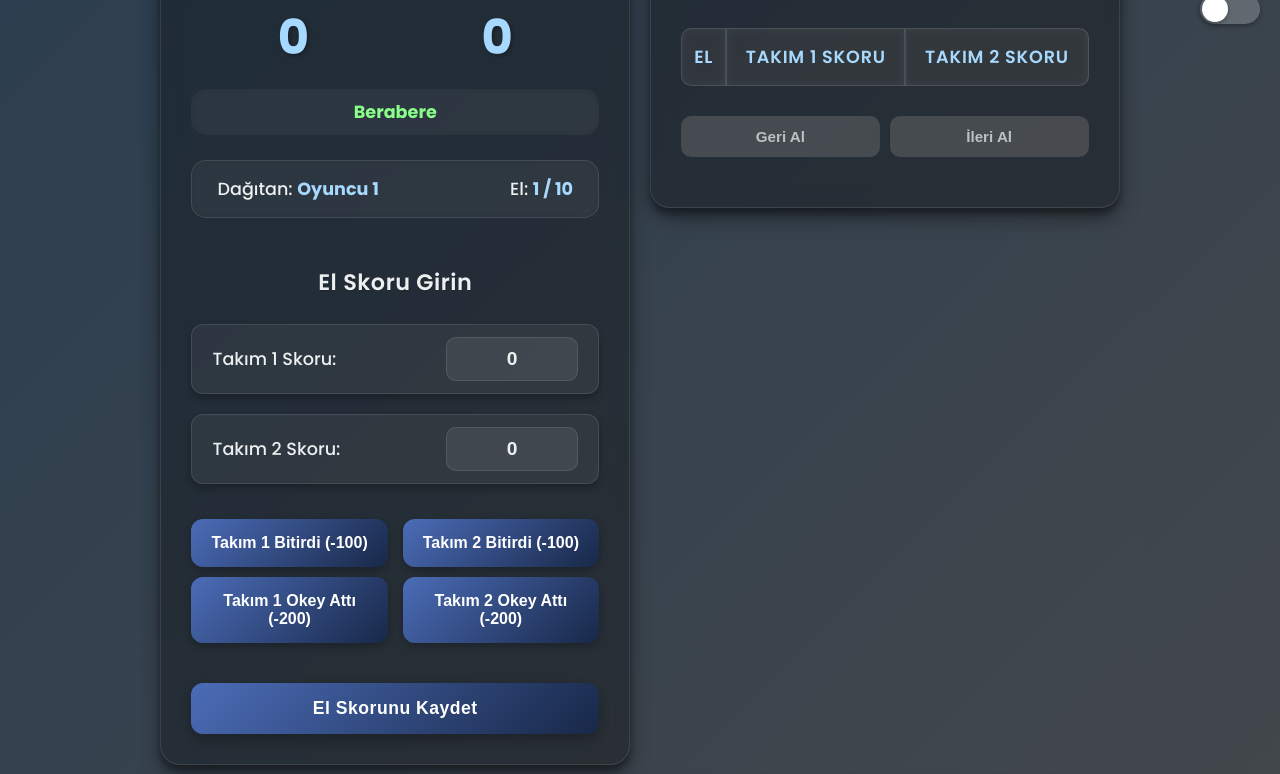
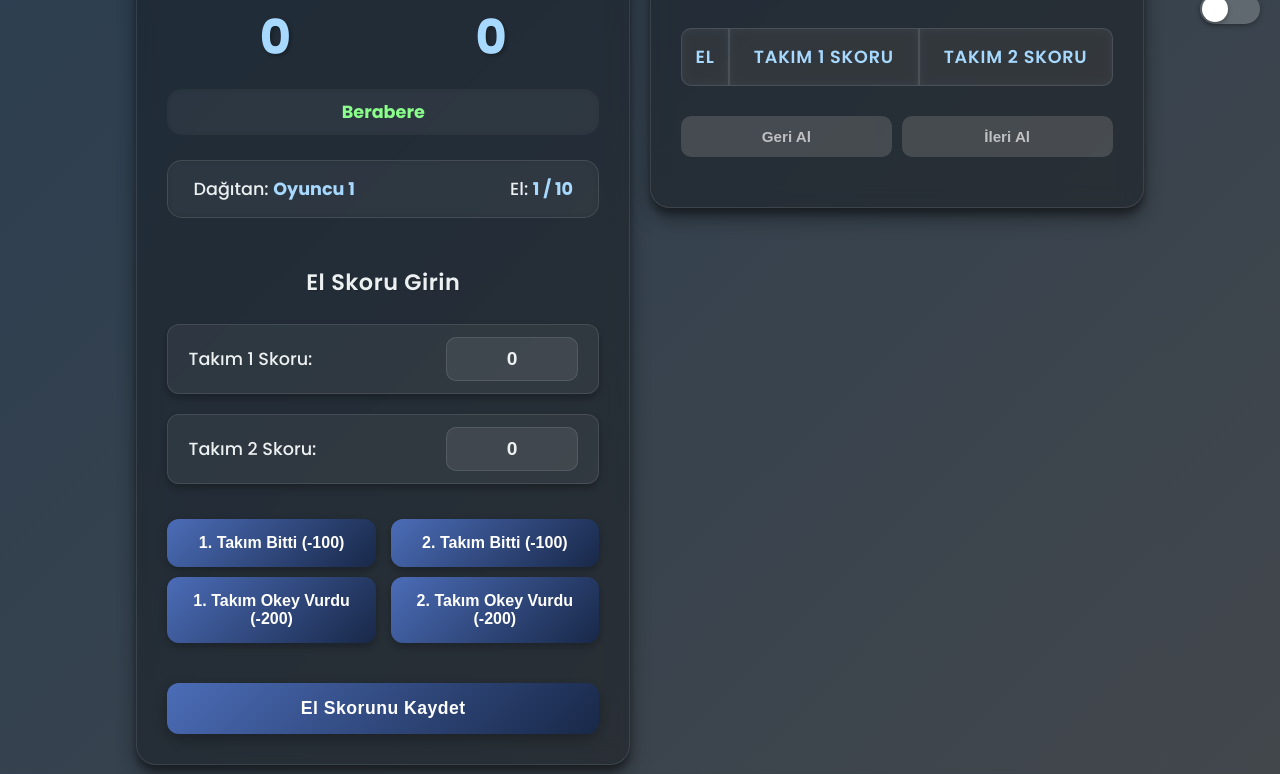
Before and after one commit to ffgebel/kut-yazboz, a plain HTML site: page index.html in a window 1280 px wide. Both pictures are taken after a click on the button "Oyunu Başlat". Shown: the part 113-887 px from the top of the page. Drawn offline with Linux system fonts and the light colour scheme.

Commit message:
Update index.html

```diff
--- a/index.html
+++ b/index.html
@@ -873,11 +873,11 @@
                             <input type="number" id="team2RoundScoreInput" class="score-input" value="0">
                         </div>
                         <div class="quick-score-buttons">
-                            <div> <button onclick="applyQuickScore(-100, 'team1')">Takım 1 Bitirdi (-100)</button>
-                                <button onclick="applyQuickScore(-200, 'team1')">Takım 1 Okey Attı (-200)</button>
+                            <div> <button onclick="applyQuickScore(-100, 'team1')">1. Takım Bitti (-100)</button>
+                                <button onclick="applyQuickScore(-200, 'team1')">1. Takım Okey Vurdu (-200)</button>
                             </div>
-                            <div> <button onclick="applyQuickScore(-100, 'team2')">Takım 2 Bitirdi (-100)</button>
-                                <button onclick="applyQuickScore(-200, 'team2')">Takım 2 Okey Attı (-200)</button>
+                            <div> <button onclick="applyQuickScore(-100, 'team2')">2. Takım Bitti (-100)</button>
+                                <button onclick="applyQuickScore(-200, 'team2')">2. Takım Okey Vurdu (-200)</button>
                             </div>
                         </div>
                         <button class="btn" id="submitRoundScore">El Skorunu Kaydet</button>
@@ -1143,9 +1143,9 @@
             let leaderInfo = '';
 
             if (teamScores[0] < teamScores[1]) {
-                leaderInfo = `<span class="leader">Takım 1 ${diff} puan önde</span>`;
+                leaderInfo = `<span class="leader">1. Takım ${diff} puan önde</span>`;
             } else if (teamScores[1] < teamScores[0]) {
-                leaderInfo = `<span class="leader">Takım 2 ${diff} puan önde</span>`;
+                leaderInfo = `<span class="leader">2. Takım ${diff} puan önde</span>`;
             } else {
                 leaderInfo = `<span class="leader">Berabere</span>`;
             }
```
